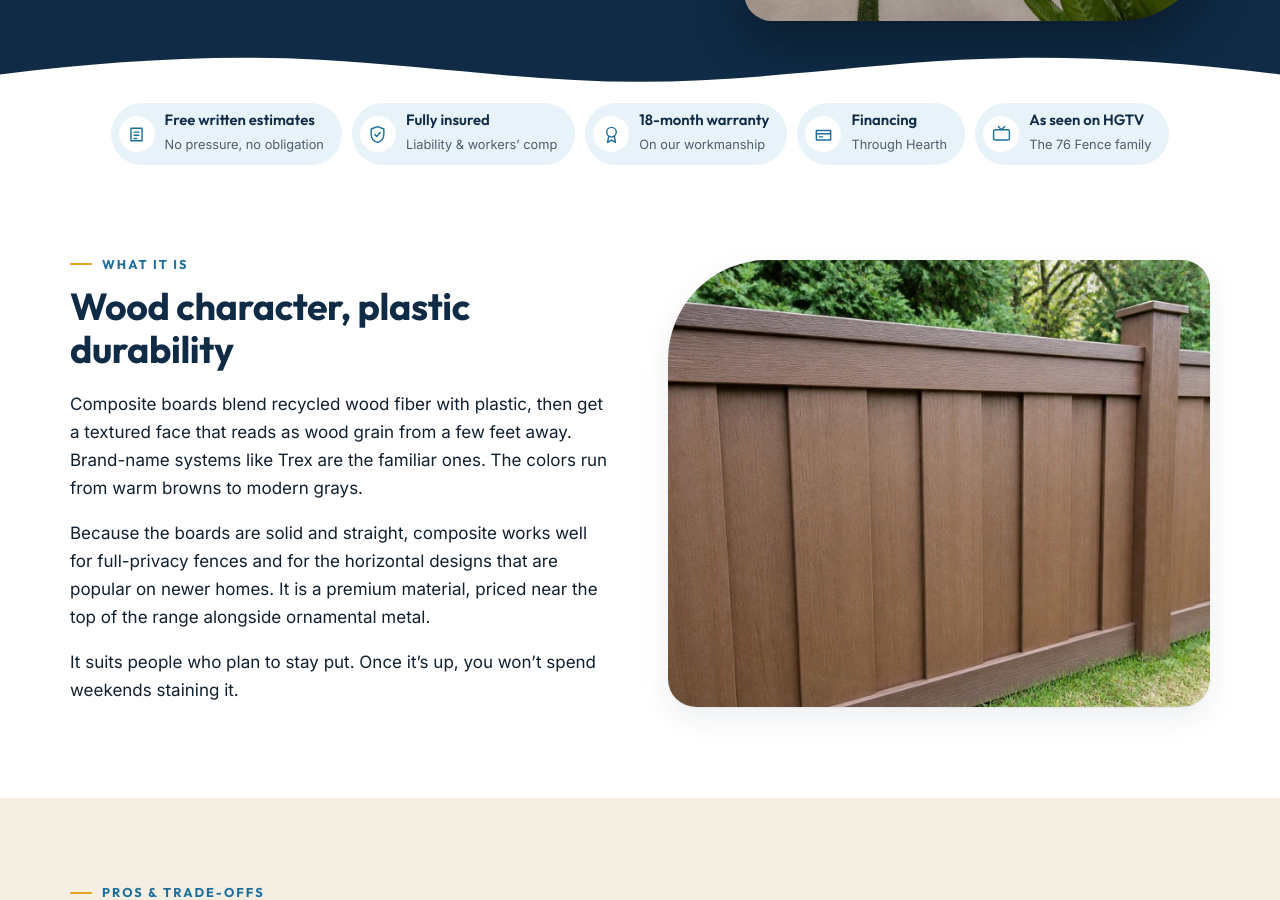
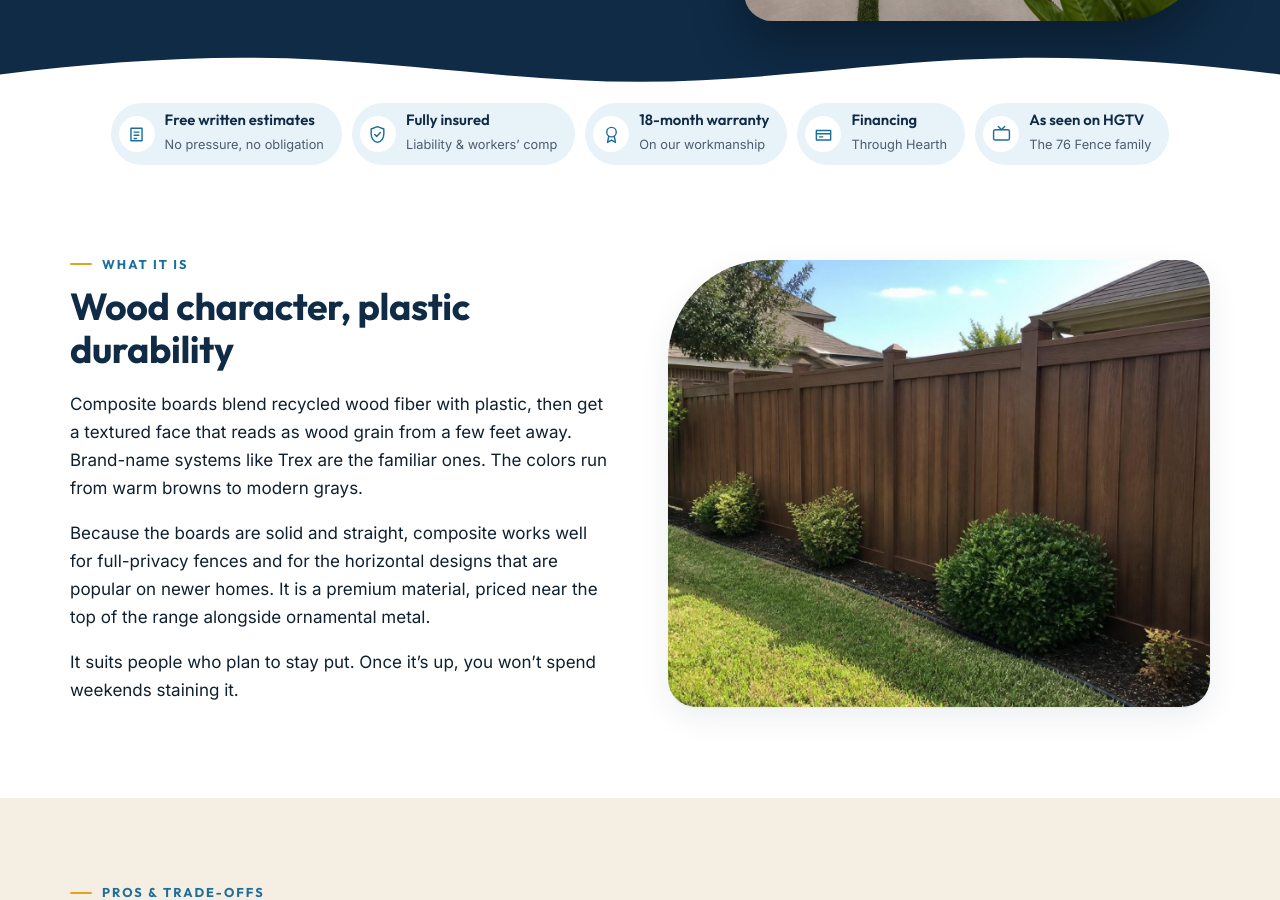
Before and after one commit to brysr1/conroetxfences, a Jekyll site: the page built from materials/composite-trex.md, in a window 1280 px wide and 900 px high, scrolled down 491 px. Built offline with Jekyll 4.4.1, drawn with Linux system fonts in a browser that asks for light colours.

Commit message:
Composite page: use wide backyard photo

```diff
--- a/materials/composite-trex.md
+++ b/materials/composite-trex.md
@@ -26,7 +26,7 @@ faqs:
       <p>Because the boards are solid and straight, composite works well for full-privacy fences and for the horizontal designs that are popular on newer homes. It is a premium material, priced near the top of the range alongside ornamental metal.</p>
       <p>It suits people who plan to stay put. Once it&rsquo;s up, you won&rsquo;t spend weekends staining it.</p>
     </div>
-    <figure class="lc-split-media lc-split-media--alt">{% include photo.html src="/assets/images/fences/composite-board-on-board.jpg" alt="Brown composite board-on-board privacy fence with capped composite post and top and bottom rails" w=1000 %}</figure>
+    <figure class="lc-split-media lc-split-media--alt">{% include photo.html src="/assets/images/fences/composite-backyard-wide.jpg" alt="Brown composite board-on-board privacy fence along a landscaped backyard" w=1000 %}</figure>
   </div>
 </section>
 
```
